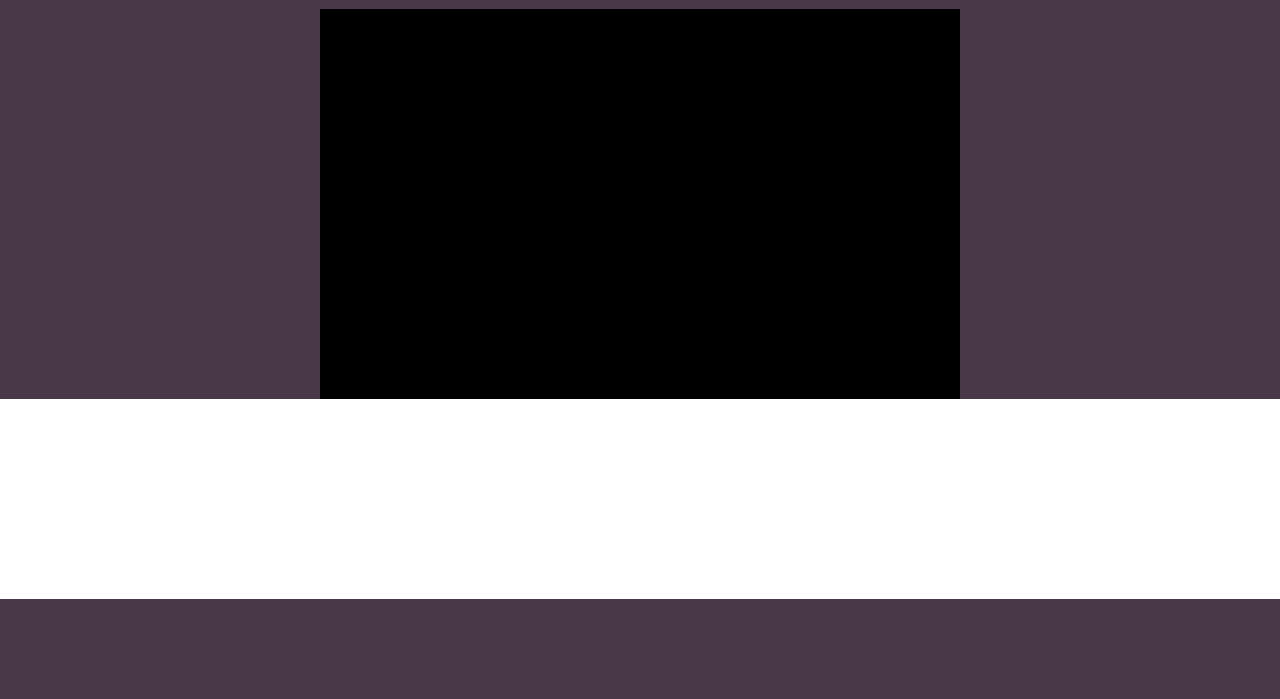
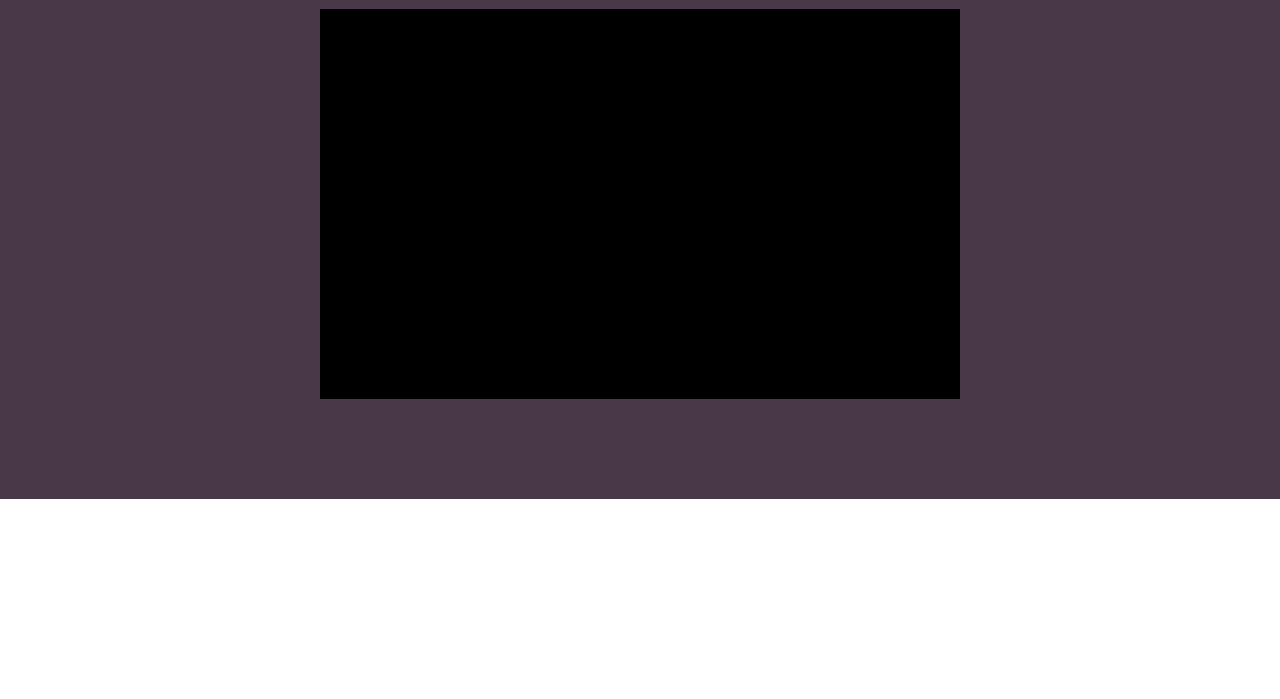
Before and after one commit to jessmchang/yt-instant, a PHP site: page / in a window 1280 px wide. Shown: the part 173-872 px from the top of the page. Before the commit the page ends 772 px from the top, so only its background shows below. Run offline with PHP 8.4, Linux system fonts and the light colour scheme; some libraries are stand-ins or nearby versions.

Commit message:
Container 1 margin

```diff
--- a/sass/style.scss
+++ b/sass/style.scss
@@ -22,7 +22,7 @@ body{
 	background-color:#000;
 	min-height:400px;
 	width:640px;
-	margin: 20px auto auto auto;
+	margin: 20px auto 100px auto;
 }
 
 #title{
--- a/stylesheets/style.css
+++ b/stylesheets/style.css
@@ -79,7 +79,7 @@ body {
   background-color: #000;
   min-height: 400px;
   width: 640px;
-  margin: 20px auto auto auto;
+  margin: 20px auto 100px auto;
 }
 
 /* line 28, ../sass/style.scss */
```
